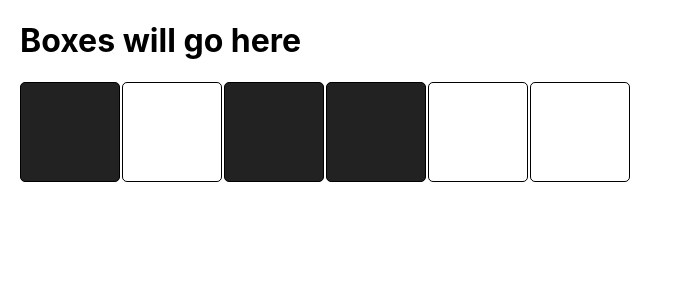
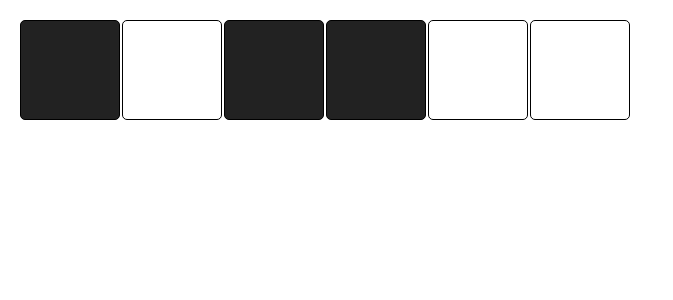
Before and after one commit to harachung90/boxes_challenge, a React (Create React App) app: page / in a window 1280 px wide. Shown: the top 300 px of the page, without its empty margins (0-673 px from the left). Built offline with nearby package versions, Linux system fonts and the light colour scheme.

Commit message:
Fifth commit. useBox to update the correct box in the array (2 - fixed)

```diff
--- a/src/App.js
+++ b/src/App.js
@@ -4,15 +4,10 @@ import boxes from './boxes';
 import Box from "./Box";
 
 function App(props) {
-    const [box, setBox] = React.useState(boxes)
-
-    const styles = {
-        //backgroundColor: props.darkMode ? "#222222" : "#cccccc"
-    }
-
+    const [squares, setSquares] = React.useState(boxes)
 
     function toggle(id) {
-        setBox(prevSquares => {
+        setSquares(prevSquares => {
             const newSquares = []
             for(let i = 0; i < prevSquares.length; i++) {
                 const currentSquare = prevSquares[i]
@@ -30,23 +25,20 @@ function App(props) {
         })
     }
 
-    const boxArray = boxes;
-    const boxElements = boxArray.map(box =>
-        (<Box key={box.id}
-              id={box.id}
-              on={box.on}
-              toggle={toggle}
-            />
-        ))
+    const squareElements = squares.map(square => (
+        <Box
+            key={square.id}
+            id={square.id}
+            on={square.on}
+            toggle={toggle}
+        />
+    ))
 
     return (
         <main>
-            <h1>Boxes will go here</h1>
-            <div className="boxes">
-                {boxElements}
-            </div>
+            {squareElements}
         </main>
-    );
+    )
 }
 
 export default App;
--- a/src/Box.js
+++ b/src/Box.js
@@ -1,20 +1,16 @@
 import React from "react";
 
 export default function Box(props) {
-    const [on, setOn] = React.useState(props.on)
-
     const styles = {
-        backgroundColor: on ? "#222222" : "transparent"
+        backgroundColor: props.on ? "#222222" : "transparent"
     }
 
-
-    function toggleOnF() {
-        setOn(prevOn => !prevOn)
-        }
-
-    return(
-        <div style={styles} className="box"
-        onClick={()=>props.toggle(props.id)}>
+    return (
+        <div
+            style={styles}
+            className="box"
+            onClick={()=>props.toggle(props.id)}
+        >
         </div>
     )
 }
```
